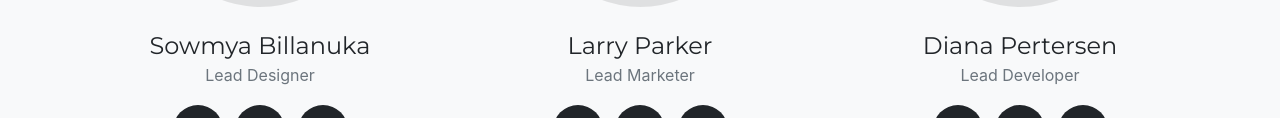
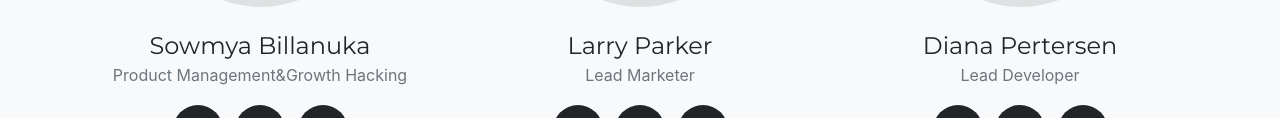
Before and after one commit to tsaaii/loislabs.com, a website with bundled scripts: page index.html in a window 1280 px wide. Shown: the part 3274-3392 px from the top of the page. Built offline with nearby package versions, Linux system fonts and the light colour scheme; a web font is replaced by a local one.

Commit message:
added sowmya title

```diff
--- a/index.html
+++ b/index.html
@@ -229,7 +229,7 @@
           <div class="team-member">
             <img class="mx-auto rounded-circle" src="img/team/1.jpg" alt="">
             <h4>Sowmya Billanuka</h4>
-            <p class="text-muted">Lead Designer</p>
+            <p class="text-muted">Product Management&Growth Hacking</p>
             <ul class="list-inline social-buttons">
               <li class="list-inline-item">
                 <a href="#">
```
